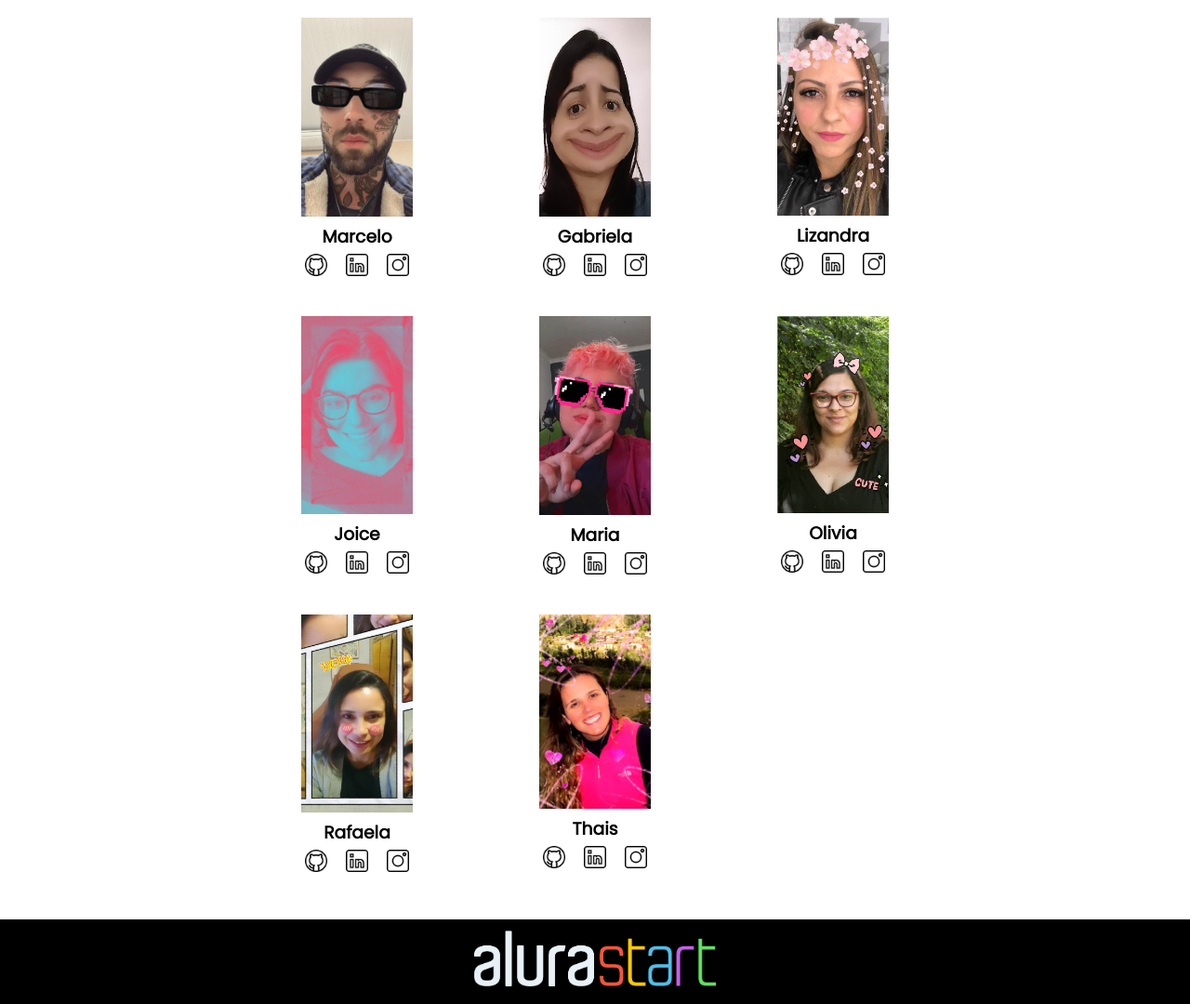
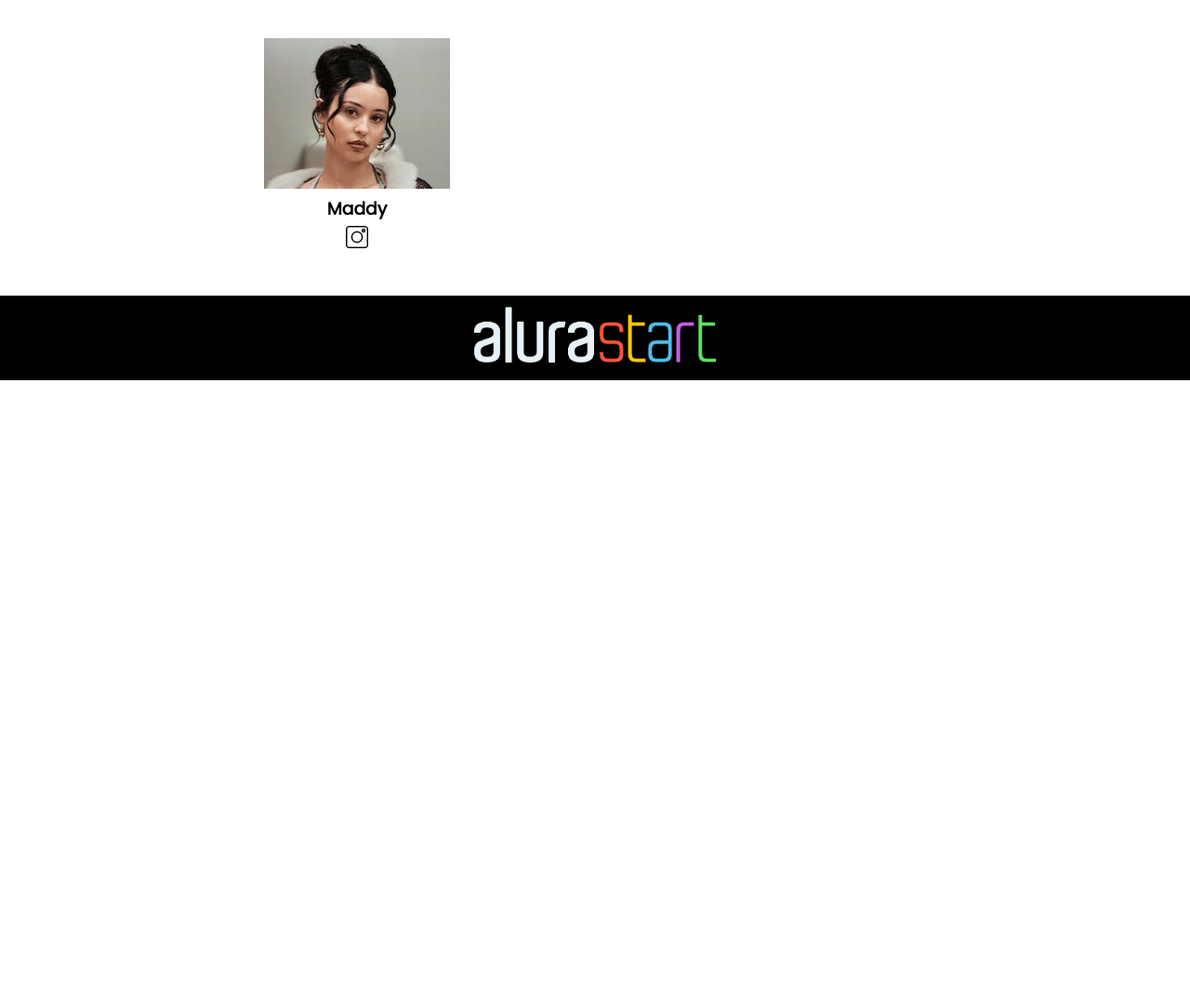
Before and after one commit to analuizasteil/1Anem, a plain HTML site: page index.html in a window 1280 px wide. Shown: the part 850-1930 px from the top of the page at 93% size. After the commit the page ends 1259 px from the top, so only its background shows below. Drawn offline with Linux system fonts and the light colour scheme.

Commit message:
Add files via upload

```diff
--- a/index.html
+++ b/index.html
@@ -14,20 +14,21 @@
 
 <body>
     <header class="cabecalho">
-        <img class="cabecalho-imagem" src="alurastart logo.png" alt="logo da alura start">
+        <img class="cabecalho-imagem" src="logo.jpg" alt="logo da alura start">
         <ul class="cabecalho-lista">
-            <li class="cabecalho-lista-item"><a href="#escola">Escola</a></li>
+            <li class="cabecalho-lista-item"><a href="Euphoria">Euphoria</a></li>
             <li class="cabecalho-lista-item"><a href="#estudante">Maddy</a></li>
         </ul>
     </header>
     <section id="escola">
         <div class="escola-div-conteudo">
             <h2 class="escola-titulo">Sobre a Maddy</h2>
-            <p class="escola-texto-um"> Maddy é uma menina autonfiante, amigavél, ela gosta de adrenalina, gosta de experimentar coisas novas e é engrçada</p>
+            <p class="escola-texto-um"> Maddy é uma menina autoconfiante, engraçada, faz amizades com todos, ela tem uma dependencia emocional em um garoto, mas isso
+                não deixa dela ser quem ela é, Maddy passou por varias coisas, mas no final ela fica bem, e continua sua vida normal.
+            </p>
               <p class="escola-texto-dois">
 
-                 A turma mais estudiosa e famosa é a Segunda Série A. Nós somos super unidos e a
-                turma favorita por todos os professores e professoras que nos ajudam!</p>
+                 </p>
         </div>
         <img class="escola-imagem" src="maddy.jpg" alt="imagem que representa uma professora em sala de aula">
     </section>
@@ -37,88 +38,15 @@
         <div class="estudante-todos">
             <span></span>
             <div class="estudante-div">
-                <img class="estudante-imagem" src="Marcelo.jpeg" alt="foto do marcelo">
-                <h3 class="estudante-nome">Marcelo</h3>
-                <a href="https://github.com/marcelopaludetto"><img class="estudante-icone" src="github.png"
-                        alt="icone github"></a>
-                <a href="https://linkedin.com/marcelopaludetto"><img class="estudante-icone" src="linkedin.png"
-                        alt="icone linkedin"></a>
-                <a href="https://instagram.com/marcelopaludetto"><img class="estudante-icone" src="instagram.png"
+                <img class="estudante-imagem" src="maddy1.jpeg" alt="foto do Maddy">
+                <h3 class="estudante-nome">Maddy</h3>
+                <a href="hjjjgvggv,h"><img class="estudante-icone" src="instagram.png"
                         alt="icone instagram"></a>
             </div>
             <div class="estudante-div">
-                <img class="estudante-imagem" src="Gabi.jpg" alt="foto da gabi">
-                <h3 class="estudante-nome">Gabriela</h3>
-                <a href="https://github.com/GabrielaM-L"><img class="estudante-icone" src="github.png"
-                        alt="icone github"></a>
-                <a href="https://www.linkedin.com/in/gabriela-marcomini-de-lima/"><img class="estudante-icone"
-                        src="linkedin.png" alt="icone linkedin"></a>
-                <a href="https://www.instagram.com/gabriela_marcomini/"><img class="estudante-icone" src="instagram.png"
-                        alt="icone instagram"></a>
-            </div>
-            <div class="estudante-div">
-                <img class="estudante-imagem" src="Liz.jpg" alt="foto da lizandra">
-                <h3 class="estudante-nome">Lizandra</h3>
-                <a href="https://github.com/LizandraDuarte40"><img class="estudante-icone" src="github.png"
-                        alt="icone github"></a>
-                <a href="https://www.linkedin.com/in/lizandrarlm-duarte/"><img class="estudante-icone"
-                        src="linkedin.png" alt="icone linkedin"></a>
-                <a href="https://www.instagram.com/lizandrarlm"><img class="estudante-icone" src="instagram.png"
-                        alt="icone instagram"></a>
-            </div>
+
             <span></span>
             <span></span>
-            <div class="estudante-div">
-                <img class="estudante-imagem" src="Joice.jpg" alt="foto da joice">
-                <h3 class="estudante-nome">Joice</h3>
-                <a href="https://github.com/JoiceAlura"><img class="estudante-icone" src="github.png"
-                        alt="icone github"></a>
-                <a href="https://www.linkedin.com/in/joicebarbaresco/"><img class="estudante-icone" src="linkedin.png"
-                        alt="icone linkedin"></a>
-                <a href="https://www.instagram.com/joicebarbaresco/"><img class="estudante-icone" src="instagram.png"
-                        alt="icone instagram"></a>
-            </div>
-            <div class="estudante-div">
-                <img class="estudante-imagem" src="Maria.jpg" alt="foto da maria">
-                <h3 class="estudante-nome">Maria</h3>
-                <a href="https://github.com/MagePSR"><img class="estudante-icone" src="github.png"
-                        alt="icone github"></a>
-                <a href="https://www.linkedin.com/in/mariageovanna"><img class="estudante-icone" src="linkedin.png"
-                        alt="icone linkedin"></a>
-                <a href="https://www.instagram.com/magpsr/"><img class="estudante-icone" src="instagram.png"
-                        alt="icone instagram"></a>
-            </div>
-            <div class="estudante-div">
-                <img class="estudante-imagem" src="Olivia.jpg" alt="foto da olhe">
-                <h3 class="estudante-nome">Olivia</h3>
-                <img class="estudante-icone" src="github.png" alt="icone github">
-                <a href="https://www.linkedin.com/in/olhe/"><img class="estudante-icone" src="linkedin.png"
-                        alt="icone linkedin"></a>
-                <a href="https://github.com/olhe12"><img class="estudante-icone" src="instagram.png"
-                        alt="icone instagram"></a>
-            </div>
-            <span></span>
-            <span></span>
-            <div class="estudante-div">
-                <img class="estudante-imagem" src="Rafa.jpg" alt="foto da rafa">
-                <h3 class="estudante-nome">Rafaela</h3>
-                <a href="https://github.com/rafaelamunhoz12"><img class="estudante-icone" src="github.png"
-                        alt="icone github"></a>
-                <a href="http://linkedin.com/in/rafaela-felix-munhoz-oliveira-02160a10a"><img class="estudante-icone"
-                        src="linkedin.png" alt="icone linkedin"></a>
-                <a href="https://www.instagram.com/rafafmo/"><img class="estudante-icone" src="instagram.png"
-                        alt="icone instagram"></a>
-            </div>
-            <div class="estudante-div">
-                <img class="estudante-imagem" src="Thais.jpg" alt="foto da thais">
-                <h3 class="estudante-nome">Thais</h3>
-                <a href="https://github.com/Thaispianucci"><img class="estudante-icone" src="github.png"
-                        alt="icone github"></a>
-                <a href="https://www.linkedin.com/in/thais-pianucci-benedicto-54a9a416/"><img class="estudante-icone"
-                        src="linkedin.png" alt="icone linkedin"></a>
-                <a href="https://www.instagram.com/thaispianucci/"><img class="estudante-icone" src="instagram.png"
-                        alt="icone instagram"></a>
-            </div>
 
         </div>
     </section>
--- a/style.css
+++ b/style.css
@@ -6,8 +6,8 @@ body {
     font-family: 'Poppins', sans-serif;
 }
 .cabecalho {
-    background-color: #424E61;
-    color: white;
+    background-color: #6a17a1;
+    color: rgb(114, 70, 165);
     display: flex;
     justify-content: space-around;
     align-items: center;
@@ -34,7 +34,7 @@ body {
 }
 
 #escola{
-    background-image: linear-gradient(#424E61,#16CFF8);
+    background-image: linear-gradient(#750442,#8628a3);
     color:white;
     display: flex;
     justify-content: center;
@@ -57,7 +57,7 @@ body {
 
 
 .estudante-imagem{
-    width: 120px;
+    width: 200px;
 }
 
 .estudante-icone{
```
Also changed, not shown: logo.jpg (added), maddy1.jpeg (added).
